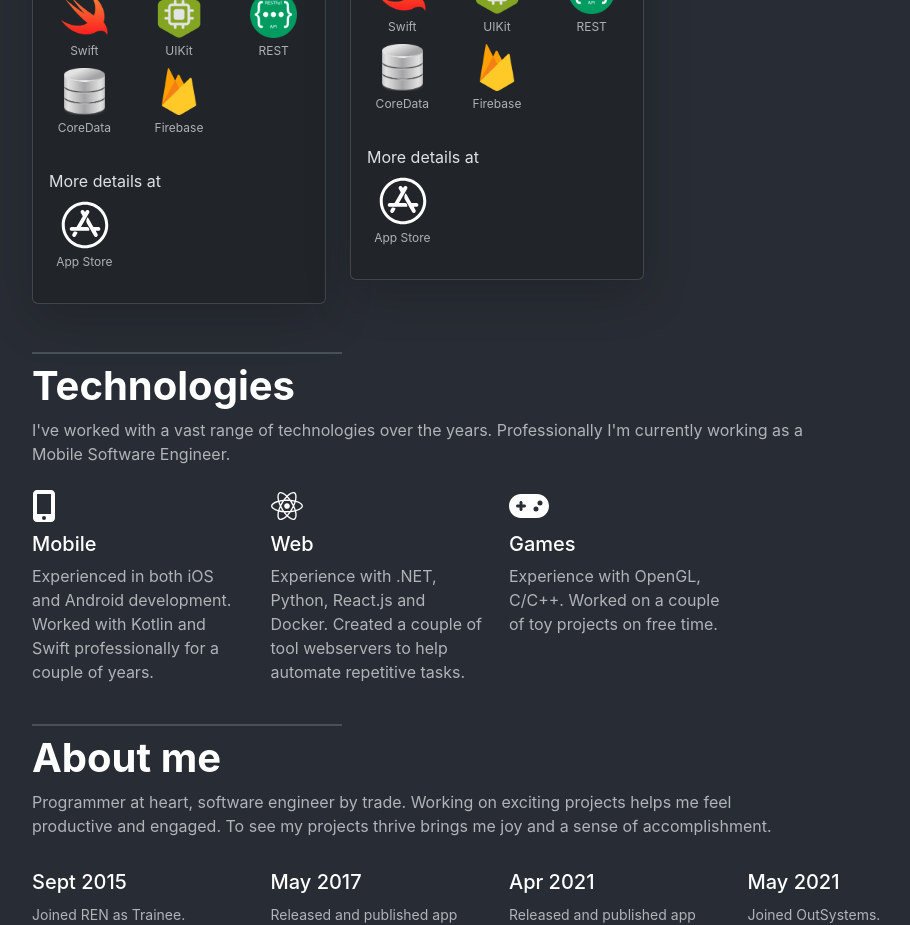
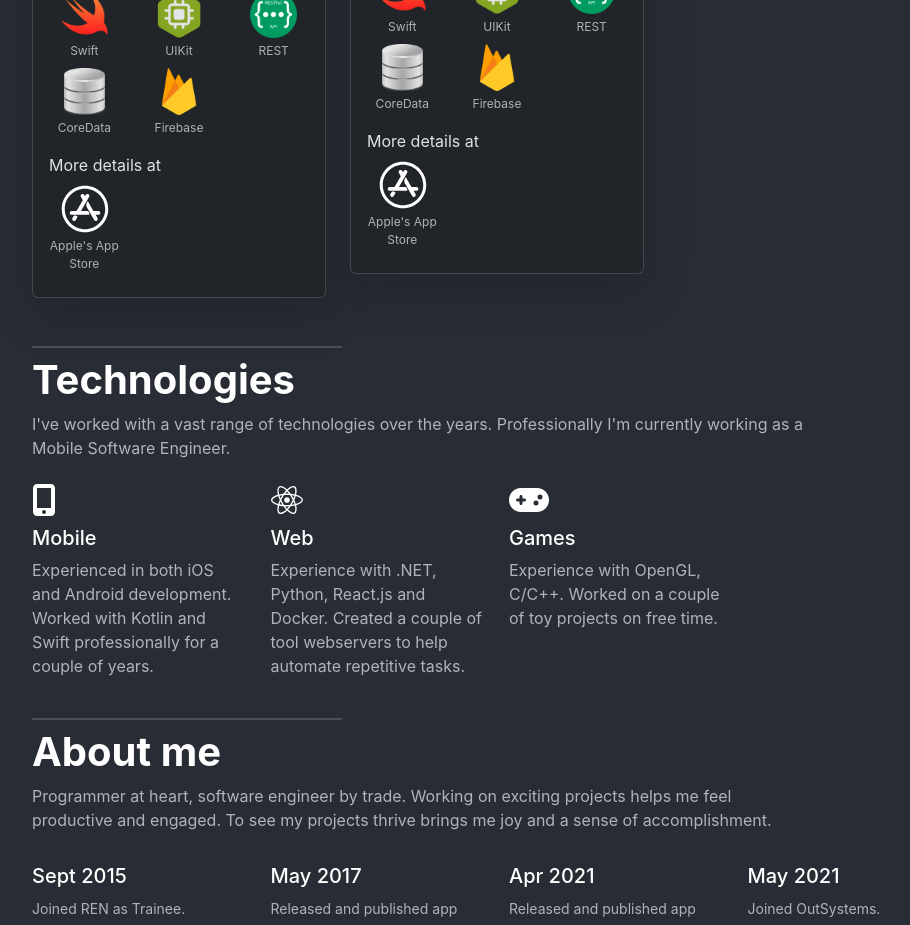
Before and after one commit to nflsilva/ya-personal-portfolio, a React (Create React App) app: page / in a window 1280 px wide. Shown: the part 1480-2405 px from the top of the page, without its empty margins (143-1053 px from the left). Built offline with nearby package versions, Linux system fonts and the light colour scheme; the HTML template or start-up script is replaced by a standard one.

Commit message:
fix: fixed couple of small sizes

```diff
--- a/src/components/projects/ProjectCard.js
+++ b/src/components/projects/ProjectCard.js
@@ -24,7 +24,7 @@ function ProjectCard(props) {
           </div>
         </div>
 
-        <div className="mt-4 mb-2">
+        <div className="mt-2">
           <div className="card-title">More details at</div>
           <div className="row">
             <div className="col-4 col-sm-5 col-md-4 col-lg-4 col-xl-4 mb-2">
--- a/src/constants/data.js
+++ b/src/constants/data.js
@@ -3,8 +3,8 @@ import { faReact, faGithub, faAppStore, faGooglePay } from '@fortawesome/free-br
 
 export function iconFromDetailType(type) {
     return [
-        { name: "App Store", icon: faAppStore, },
-        { name: "Google Play", icon: faGooglePay, },
+        { name: "Apple's App Store", icon: faAppStore, },
+        { name: "Google Play Store", icon: faGooglePay, },
         { name: "GitHub", icon: faGithub, },
     ][type];
 };
```
